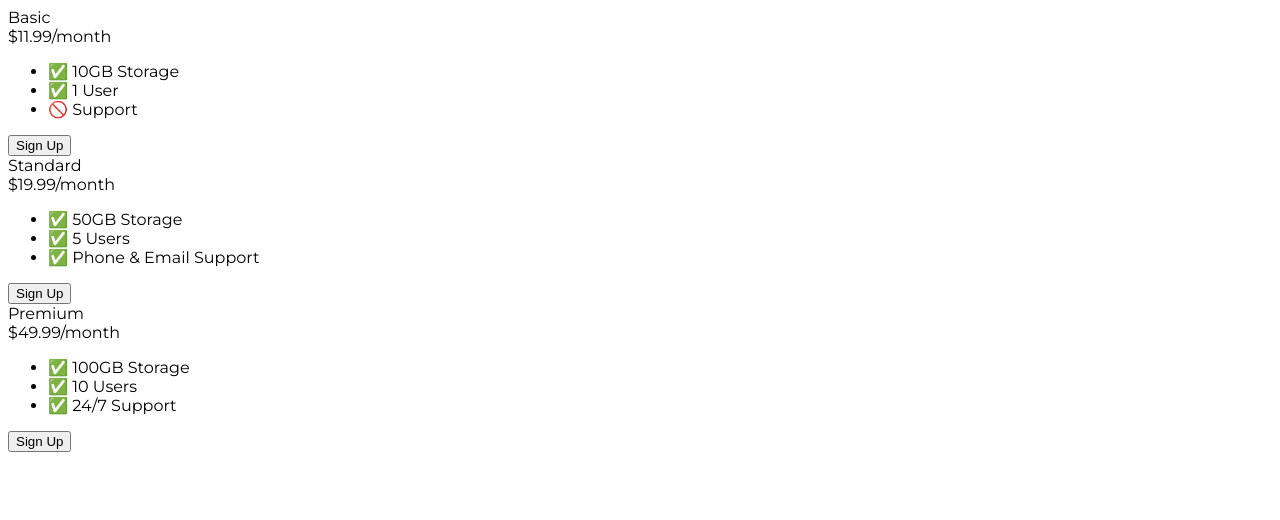
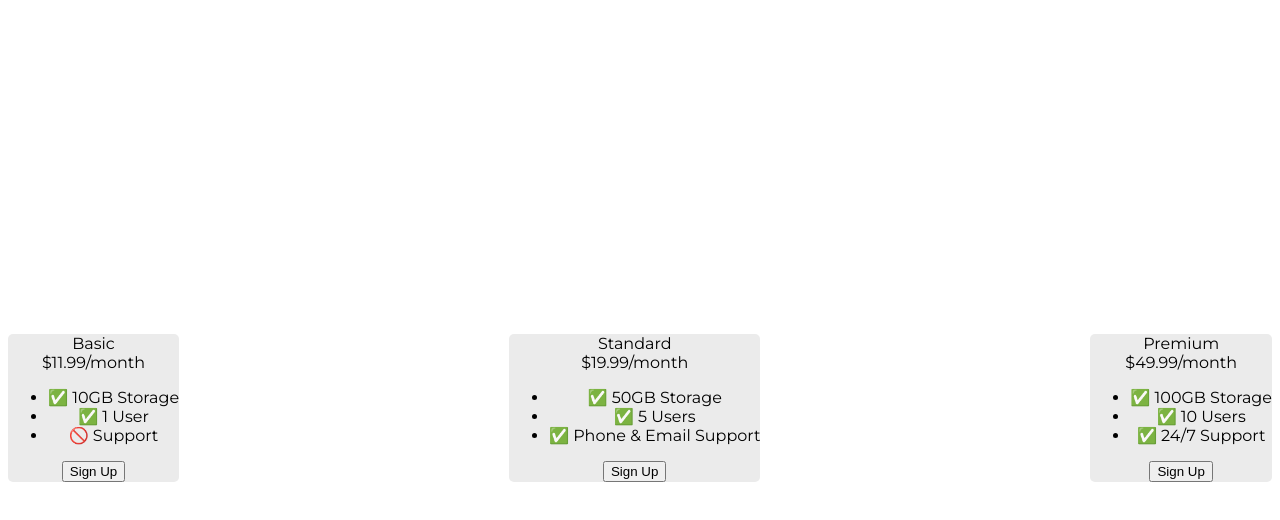
Before and after one commit to EdwardS02/pricing-table, a plain HTML site: page index.html in a window 1280 px wide. Drawn offline with Linux system fonts and the light colour scheme.

Commit message:
Create a Flex Container
Center the items inside it and set a background color

```diff
--- a/style.css
+++ b/style.css
@@ -1,3 +1,16 @@
 body {
     font-family: "Montserrat", serif;
 }
+
+.pricing-container {
+    display: flex;
+    height: 100vh;
+    justify-content: space-between;
+    align-items: center;
+}
+
+.pricing-plan {
+    background-color: rgb(235, 235, 235);
+    border-radius: 5px;
+    text-align: center;
+}
```
